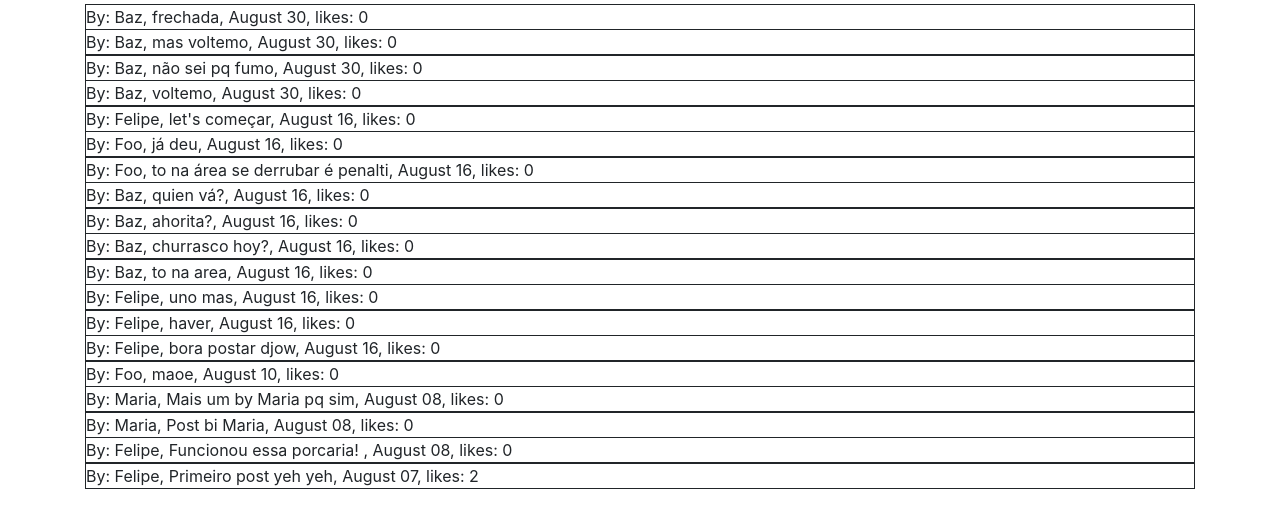
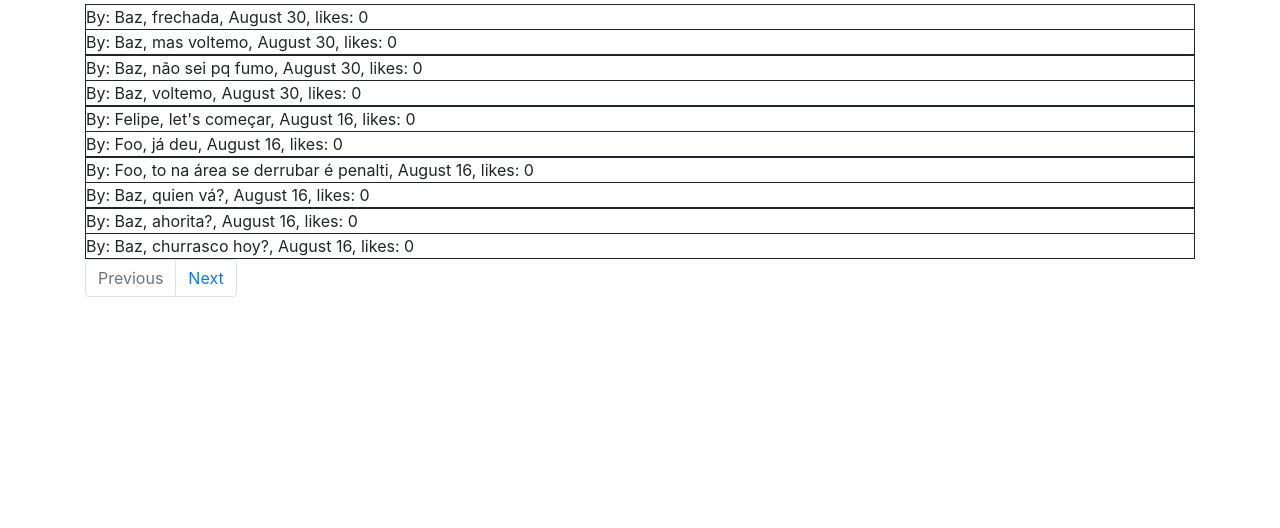
Before and after one commit to felipeinoue/network, a Django app: page / in a window 1280 px wide. Shown: the part 92-620 px from the top of the page. Run offline with Django 3.2, Linux system fonts and the light colour scheme; data comes from the database, SQL or seed files in the repository; both versions use the stored data as it was after the commit; some libraries are stand-ins or nearby versions.

Commit message:
antes de modificar get_posts

```diff
--- a/network/static/network/following.js
+++ b/network/static/network/following.js
@@ -2,8 +2,5 @@
 document.addEventListener('DOMContentLoaded', function() {
 
     const Fuser_json = JSON.parse(document.getElementById('user-data').textContent);
-    console.log(Fuser_json['following']);
-    for (follow of Fuser_json['following']) {
-        load_posts(follow);
-    }
+    load_posts(Fuser_json['id'], 'following');
 });
--- a/network/static/network/lib.js
+++ b/network/static/network/lib.js
@@ -1,14 +1,18 @@
-function load_posts(user_id) {
+function load_posts(user_id, Amethod, APage) {
+    let url = new URL(`${window.location.origin}/posts/user/${user_id}`)
+    url.search = new URLSearchParams({
+        method: Amethod,
+        page: APage
+    })
 
-    if (user_id === undefined) {user_id = 0};
-
-    fetch(`/posts/user/${user_id}`)
+    fetch(url)
     .then(response => response.json())
     .then(posts => {
 
       posts.forEach(contents => {
         const post = document.createElement('div');
         post.style = 'border: solid; border-width: 0.5px; margin: -0.5px 0px -0.5px 0px;';
+        post.className = 'post';
 
         post.innerHTML = `By: ${contents.owner_name}, ${contents.content}, ` +
                         `${contents.timestamp}, likes: ${contents.likes}`;
@@ -16,6 +20,34 @@ function load_posts(user_id) {
         document.querySelector('#posts-view').append(post);
       });
     })
+
+    // Check Previous and Next button behavior
+    const element_previous = document.getElementById('previous');
+    const element_next = document.getElementById('next');
+    if (Fpage === 1) {
+      element_previous.parentElement.className = 'page-item disabled';;
+    } else {
+      element_previous.parentElement.className = 'page-item';;
+    }
+    if (Fpage < 2) {
+      element_next.parentElement.className = 'page-item';;
+    } else {
+      element_next.parentElement.className = 'page-item disabled';;
+    }
+}
+
+function pagination(Anum) {
+  clean_posts();
+  Fpage = Fpage + (Anum);
+  load_posts(1, 'all', Fpage)
+}
+
+function clean_posts() {
+  let paras = document.getElementsByClassName('post');
+
+  while (paras[0]) {
+    paras[0].parentNode.removeChild(paras[0])
+  }
 }
 
 function getCookie(name) {
--- a/network/static/network/network.js
+++ b/network/static/network/network.js
@@ -1,3 +1,4 @@
+let Fpage = 1;
 
 document.addEventListener('DOMContentLoaded', function() {
 
@@ -5,17 +6,17 @@ document.addEventListener('DOMContentLoaded', function() {
         document.querySelector('#newpost-form').onsubmit = () => {
             const data = document.querySelector('#newpost-content');
             post(data);
-            // return false; está comentado para forçar a página a recarregar
+            // return false; // está comentado para forçar a página a recarregar
         };
     }
 
     catch(err) {
-        console.log('User not authenticated.')
+        console.log('User is not authenticated.')
         console.log(err.message)
     }
 
     // Default page to be shown
-    load_posts();
+    load_posts(1, 'all', Fpage);
 });
 
 function post(data) {
--- a/network/static/network/profile.js
+++ b/network/static/network/profile.js
@@ -9,7 +9,7 @@ document.addEventListener('DOMContentLoaded', function() {
     catch{}
 
     // Default page to be shown
-    load_posts(profile_id);
+    load_posts(profile_id, 'profile');
     loadFollowbtn(profile_id)
 });
 
--- a/network/templates/network/index.html
+++ b/network/templates/network/index.html
@@ -20,6 +20,15 @@
     <p>Posts</p>
 </div>
 
+<div>
+    <nav aria-label="Page navigation example">
+        <ul class="pagination">
+            <li class="page-item"><a class="page-link" href="javascript:pagination(-1);" id="previous">Previous</a></li>
+            <li class="page-item"><a class="page-link" href="javascript:pagination(1);" id="next">Next</a></li>
+        </ul>
+    </nav>
+</div>
+
 {% endblock %}
 
 {% block script %}
--- a/network/views.py
+++ b/network/views.py
@@ -6,12 +6,14 @@ from django.shortcuts import render
 from django.urls import reverse
 from django.contrib.auth.decorators import login_required
 from django.views.decorators.csrf import csrf_exempt
+from django.core.paginator import Paginator
 
 from .models import User, Follow, Like, Post
 
 
 def index(request):
-    return render(request, "network/index.html")
+    return render(request, "network/index.html"
+    )
 
 
 def login_view(request):
@@ -115,16 +117,29 @@ def post(request, post_id):
 def get_posts(request, user_id):
 
     # Get all the posts
-    if user_id == 0:
-        posts = Post.objects.all()
-    # Filter posts returned by user
-    elif user_id != 0:
+    if request.GET.get("method") == "all":
+        page_num = request.GET.get("page")
+
+        objects = Post.objects.all()
+        objects = objects.order_by("-timestamp").all()
+        p = Paginator(objects, 10)
+        posts = p.page(page_num).object_list
+    # Filter posts returned by user profile
+    elif request.GET.get("method") == "profile":
         posts = Post.objects.filter(owner=user_id)
+    # Filter posts returned by user following
+    elif request.GET.get("method") == "following":
+        ls = []
+        user = User.objects.get(pk=user_id).serialize()
+        for follow in user['following']:
+            ls.append(follow)
+
+        posts = Post.objects.filter(owner__in=ls)
+        posts = posts.order_by("-timestamp").all()
     else:
         return JsonResponse({"error": "Invalid user id."}, status=400)
 
     # Return posts in reverse chronologial order
-    posts = posts.order_by("-timestamp").all()
     return JsonResponse([post.serialize() for post in posts], safe=False)
 
 
```
Also changed, not shown: db.sqlite3.
